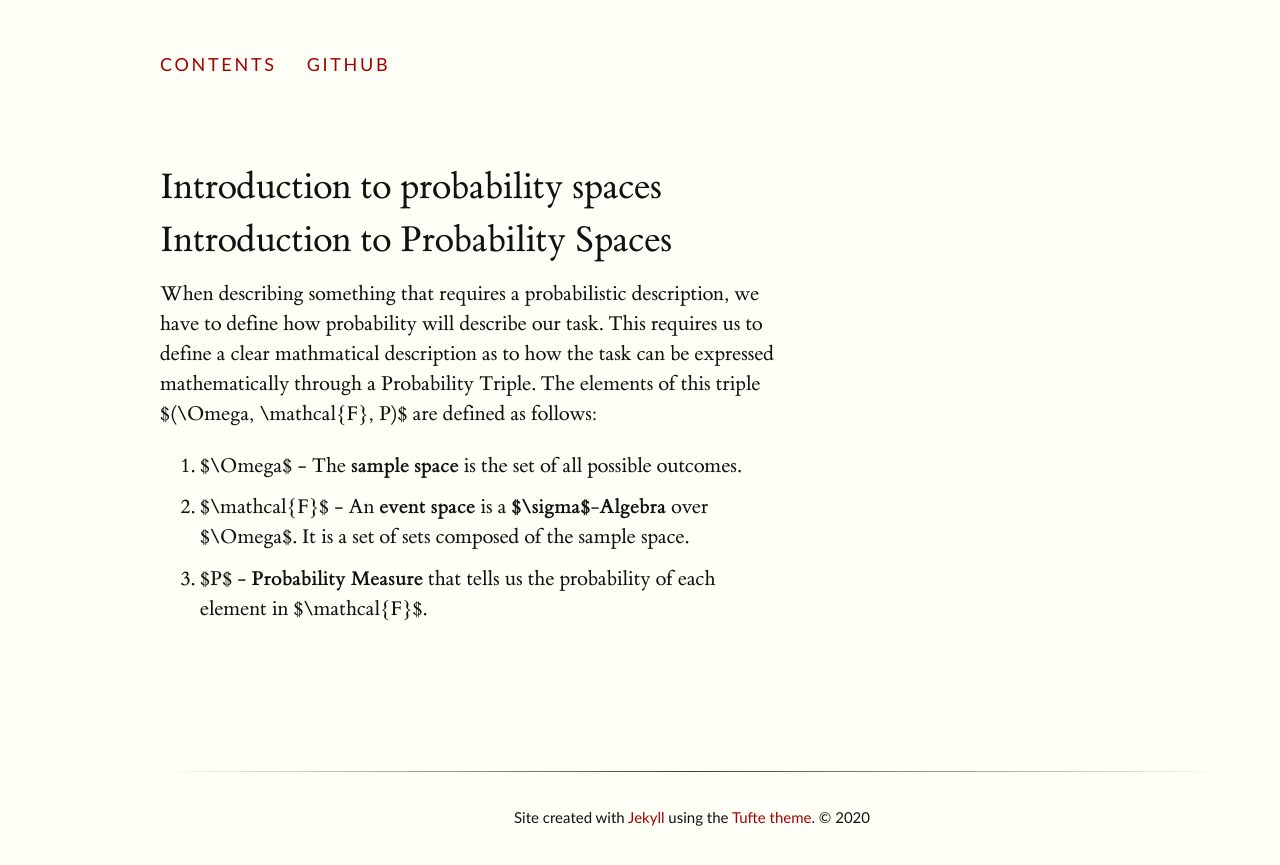
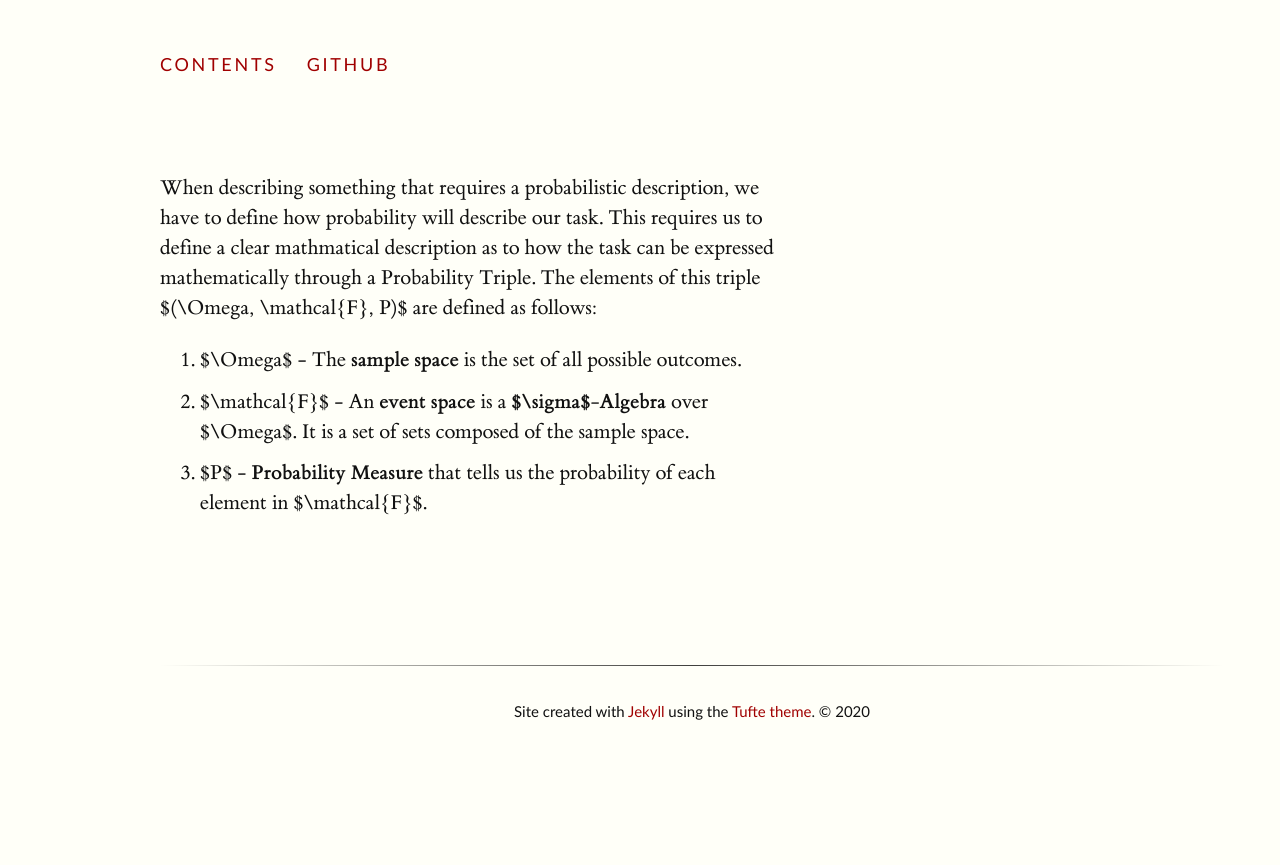
Before and after one commit to luisgc2116/luis_notes, a Jekyll site: the page built from published_notes/fundamental/intro_prob_spaces/index.md, in a window 1280 px wide. Shown: the top 865 px of the page. Built offline with Jekyll 4.4.1, drawn with Linux system fonts in a browser that asks for light colours; our own code applies the rules of GitHub Pages for plain Markdown files.

Commit message:
Update index.md

```diff
--- a/published_notes/fundamental/intro_prob_spaces/index.md
+++ b/published_notes/fundamental/intro_prob_spaces/index.md
@@ -1,5 +1,3 @@
-# Introduction to Probability Spaces
-
 When describing something that requires a probabilistic description, we have to define how probability will describe our task. This requires us to define a clear mathmatical description as to how the task can be expressed mathematically through a Probability Triple. The elements of this triple $(\Omega, \mathcal{F}, P)$ are defined as follows:
 
 1. $\Omega$ - The **sample space** is the set of all possible outcomes.
```
